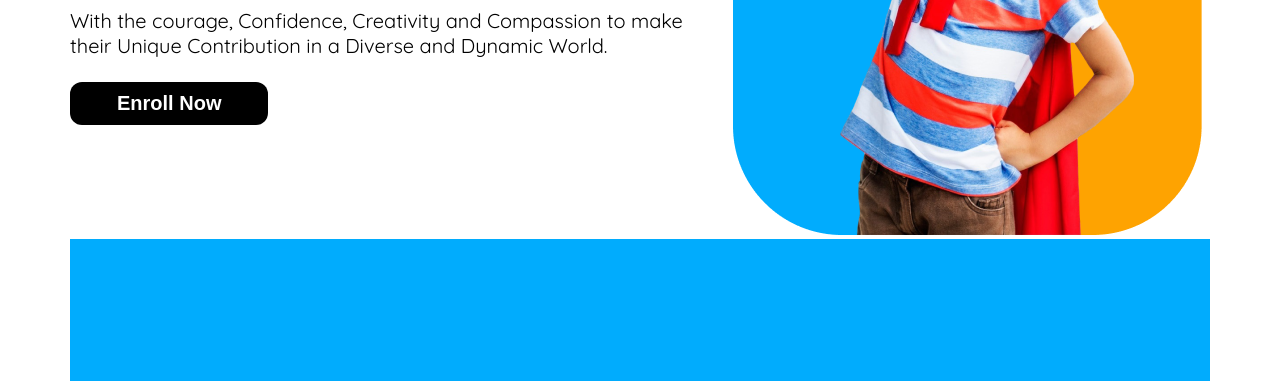
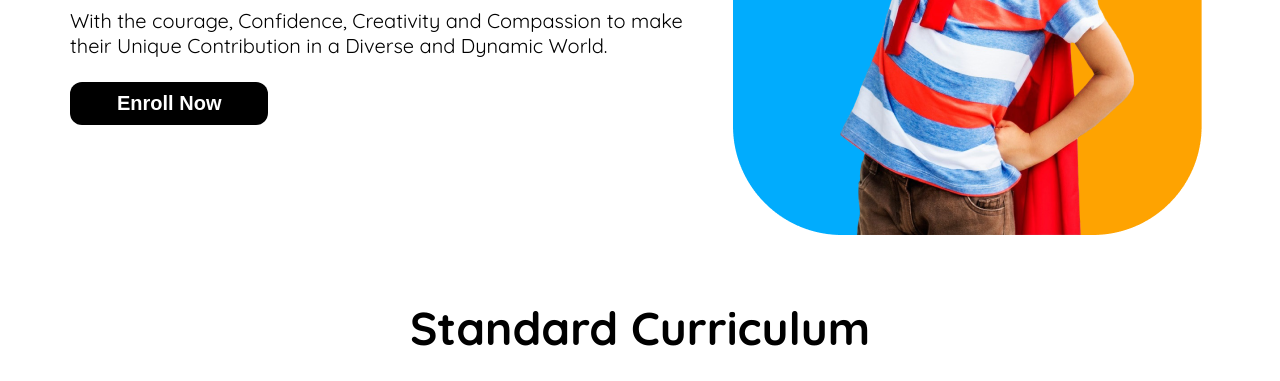
Before and after one commit to pistan99/asm-02, a plain HTML site: page index.html in a window 1280 px wide. Shown: the part 412-793 px from the top of the page. Drawn offline with Linux system fonts and the light colour scheme.

Commit message:
added all code

```diff
--- a/index.html
+++ b/index.html
@@ -48,6 +48,10 @@
                 <img src="assets/hero-kids.png" alt="">
             </div>
         </section>
+
+        <section class="main-h">
+            <h3 class="main-h-m">Standard Curriculum</h3>
+        </section>
     </main>
     <footer class="footer">
         <section class="f-section">
--- a/style/style.css
+++ b/style/style.css
@@ -116,6 +116,17 @@ body{
     margin-top: 24px;
 
 }
+/* main heading style */
+
+.main-h{
+    display: flex;
+    justify-content: center;
+}
+.main-h-m{
+    font-weight: 700;
+    font-size: 46px;
+    margin: 60px auto;
+}
 
 
 /* footer style */
```
